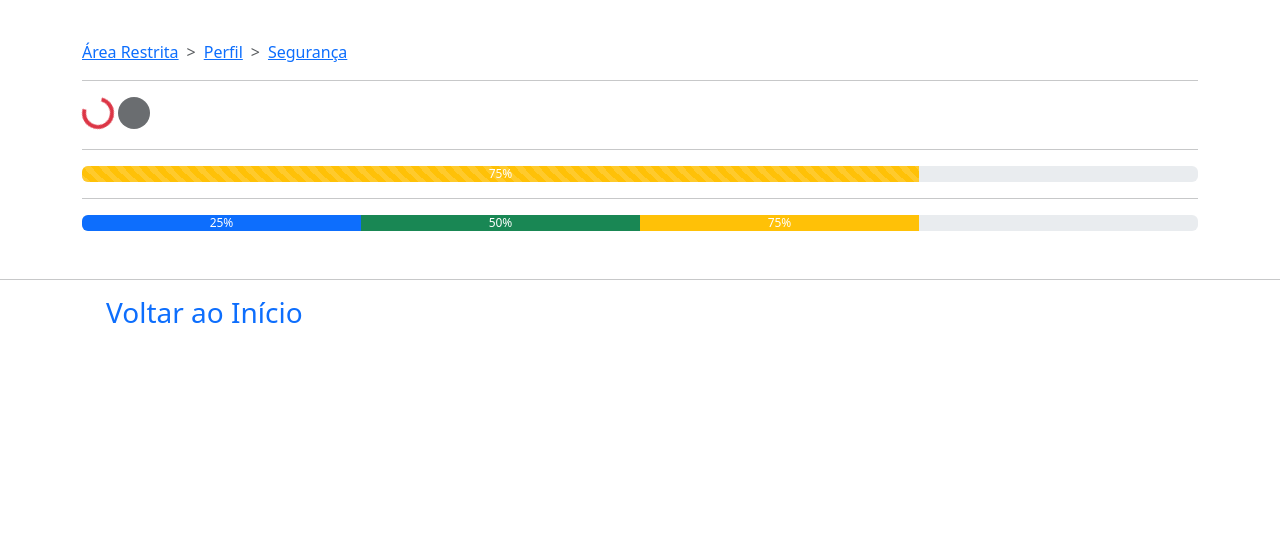
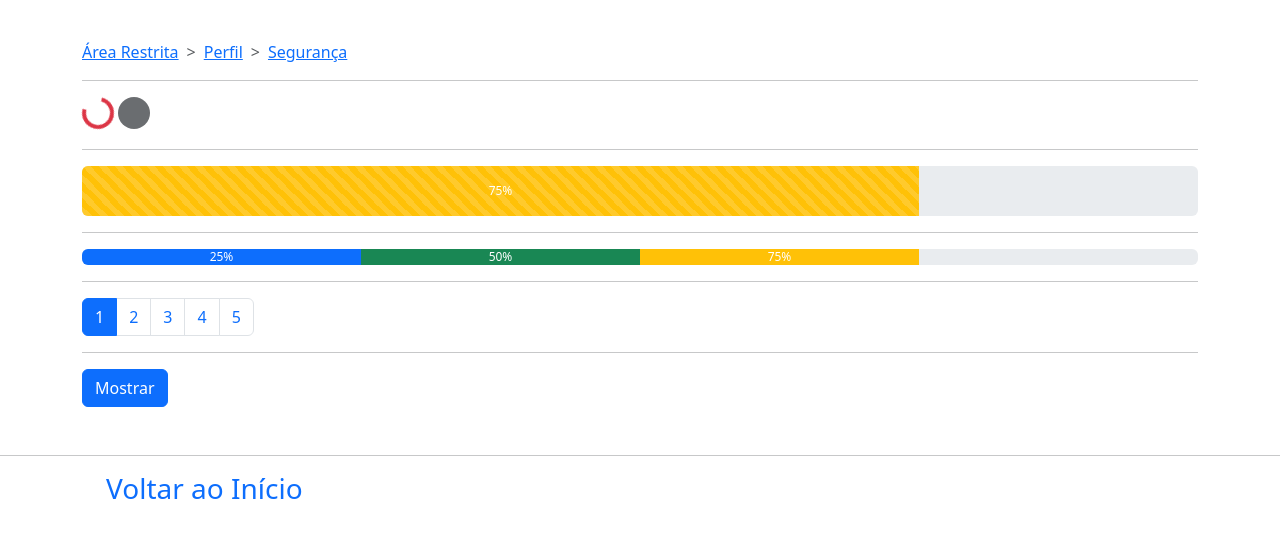
Before and after one commit to diogoporto2015/Bootstrap-5, a website: page Componentes_Simples/index.html in a window 1280 px wide. Shown: the part 89-626 px from the top of the page. Drawn offline with nearby package versions, Linux system fonts and the light colour scheme.

Commit message:
Atualização
Finalizado a pagina do componentes simples

```diff
--- a/Componentes_Simples/index.html
+++ b/Componentes_Simples/index.html
@@ -32,7 +32,7 @@
         <div class="spinner-border text-danger"></div>
         <div class="spinner-grow"></div>
         <hr>
-        <div class="progress">
+        <div class="progress" style="height:50px;">
             <div class="progress-bar w-75 bg-warning  progress-bar-striped progress-bar-animated">75%</div>
         </div>
         <hr>
@@ -40,6 +40,33 @@
             <div class="progress-bar w-25 bg-primary">25%</div>
             <div class="progress-bar w-25 bg-success">50%</div>
             <div class="progress-bar w-25 bg-warning">75%</div>
+        </div>
+        <hr>
+        <ul class="pagination">
+            <li class="page-item active">
+                <a href="#" class="page-link">1</a>
+            </li>
+            <li class="page-item">
+                <a href="#" class="page-link">2</a>
+            </li>
+            <li class="page-item">
+                <a href="#" class="page-link">3</a>
+            </li>
+            <li class="page-item">
+                <a href="#" class="page-link">4</a>
+            </li>
+            <li class="page-item">
+                <a href="#" class="page-link">5</a>
+            </li>
+        </ul>
+        <hr>
+        <p>
+            <button class="btn btn-primary" data-bs-toggle="collapse" data-bs-target="#painel">Mostrar</button>
+        </p>
+        <div class="collapse" id="painel">
+            <p class="lead">
+                Lorem ipsum dolor sit amet consectetur adipisicing elit. Deleniti non odit, porro quos iste expedita modi incidunt necessitatibus itaque nisi quasi quidem? Odit libero impedit ratione cum nisi maxime molestiae expedita. Fugiat obcaecati suscipit laboriosam tempora explicabo blanditiis, officia neque odit, consequuntur quis laudantium iusto reprehenderit, dolore nobis corporis rem iste! Omnis quibusdam quaerat corporis repellat saepe. Assumenda ipsa a error alias vel doloribus facilis est minima cum voluptatibus incidunt distinctio nesciunt aspernatur inventore dolorem sit ullam quae facere magnam praesentium ipsum explicabo, porro quos nobis. Atque nostrum ab tenetur, fugiat veniam tempora, porro blanditiis dolore labore voluptatum, id culpa ea voluptate exercitationem animi minus dignissimos earum molestiae soluta fugit nisi delectus. Qui quisquam aliquid molestias eum doloribus? Ullam aspernatur maxime in magni, inventore, placeat quidem nulla illum molestias debitis quibusdam fuga tempora sint voluptas enim esse aliquam nisi dolorum ex aliquid hic neque nam distinctio. A iste temporibus vero.
+            </p>
         </div>
     </div>
 
```
